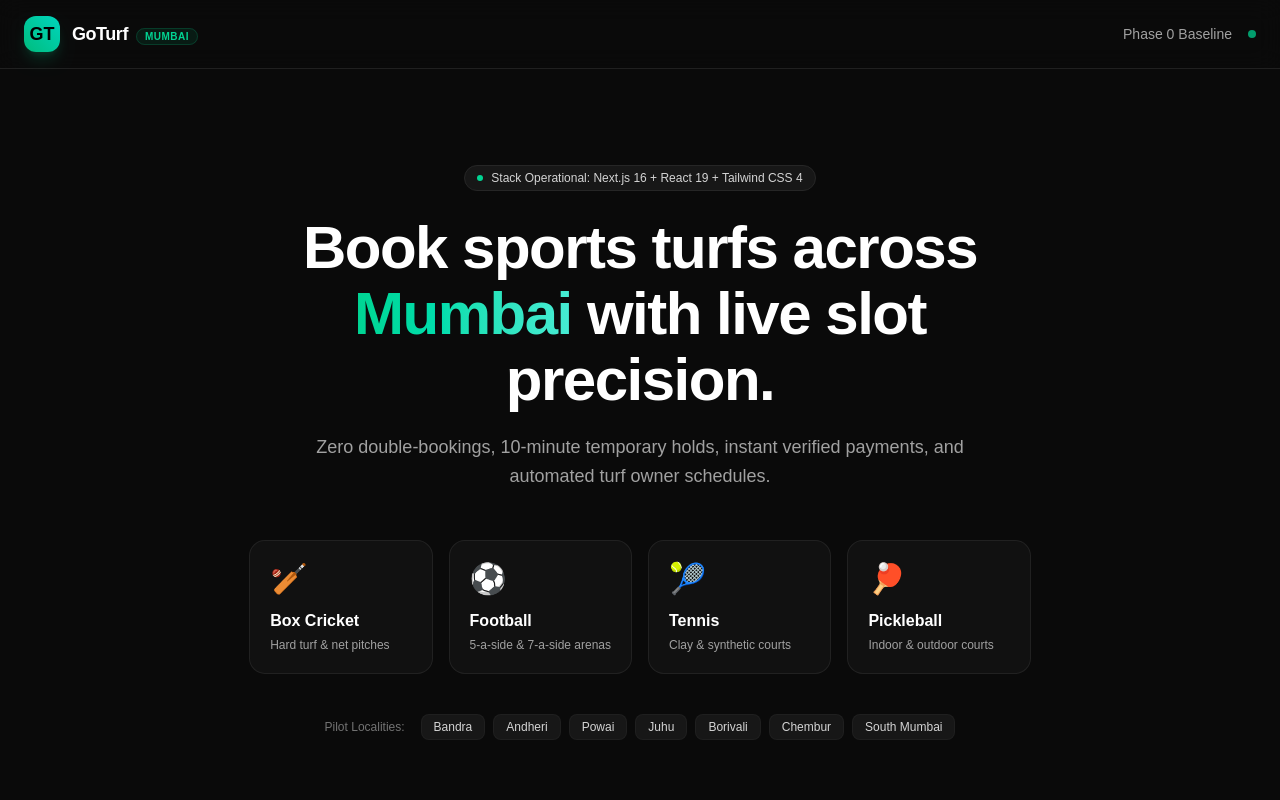
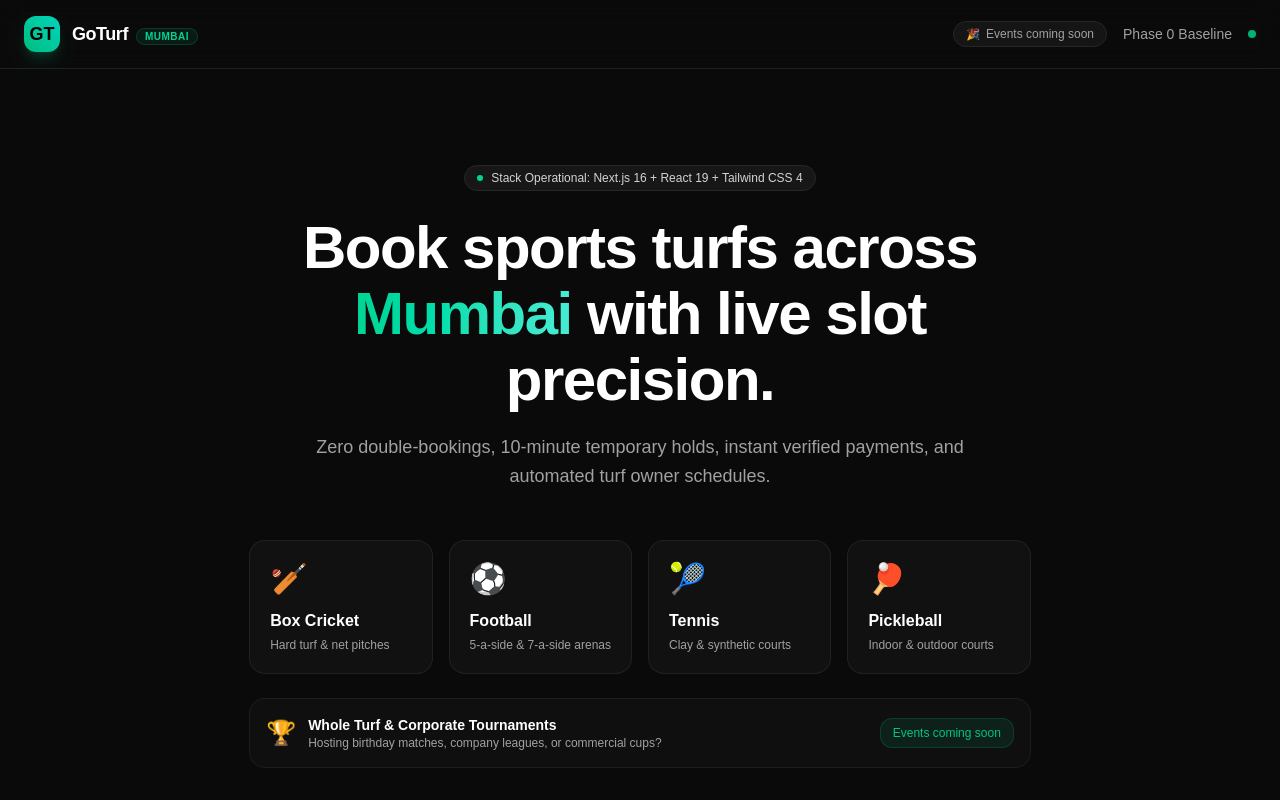
Before and after one commit to isadityax2005-cell/GoTurf, a Next.js app: page / in a window 1280 px wide. Shown: the top 800 px of the page. Built offline with nearby package versions, Linux system fonts and the light colour scheme.

Commit message:
chore: add roadmap note for Events request and Whole Turf booking

```diff
--- a/app/page.tsx
+++ b/app/page.tsx
@@ -32,7 +32,14 @@ export default function HomePage() {
           </div>
         </div>
 
-        <div className="flex items-center gap-4 text-sm">
+        <div className="flex items-center gap-3 sm:gap-4 text-sm">
+          <span
+            className="inline-flex items-center gap-1.5 px-3 py-1 rounded-full bg-neutral-900/90 border border-neutral-800 text-xs text-neutral-400 select-none"
+            title="Private parties, corporate sports days & whole-venue bookings"
+          >
+            <span className="text-[11px]">🎉</span>
+            <span>Events coming soon</span>
+          </span>
           <span className="hidden sm:inline-block text-neutral-400">Phase 0 Baseline</span>
           <span className="h-2 w-2 rounded-full bg-emerald-400 animate-pulse" />
         </div>
@@ -67,6 +74,20 @@ export default function HomePage() {
           ))}
         </div>
 
+        {/* Whole Turf & Corporate Events Placeholder */}
+        <div className="mt-6 w-full max-w-4xl p-4 rounded-2xl bg-neutral-900/40 border border-neutral-800/60 flex flex-col sm:flex-row items-center justify-between gap-3 text-left">
+          <div className="flex items-center gap-3">
+            <span className="text-2xl">🏆</span>
+            <div>
+              <p className="text-sm font-semibold text-white">Whole Turf & Corporate Tournaments</p>
+              <p className="text-xs text-neutral-400">Hosting birthday matches, company leagues, or commercial cups?</p>
+            </div>
+          </div>
+          <span className="text-xs font-medium text-emerald-400/90 bg-emerald-500/10 border border-emerald-500/20 px-3 py-1.5 rounded-xl whitespace-nowrap">
+            Events coming soon
+          </span>
+        </div>
+
         {/* Localities in Mumbai */}
         <div className="mt-10 flex flex-wrap justify-center gap-2 max-w-2xl">
           <span className="text-xs text-neutral-500 self-center mr-2">Pilot Localities:</span>
```
Also changed, not shown: 1 other file (tests, documents, lock files or other folders).
